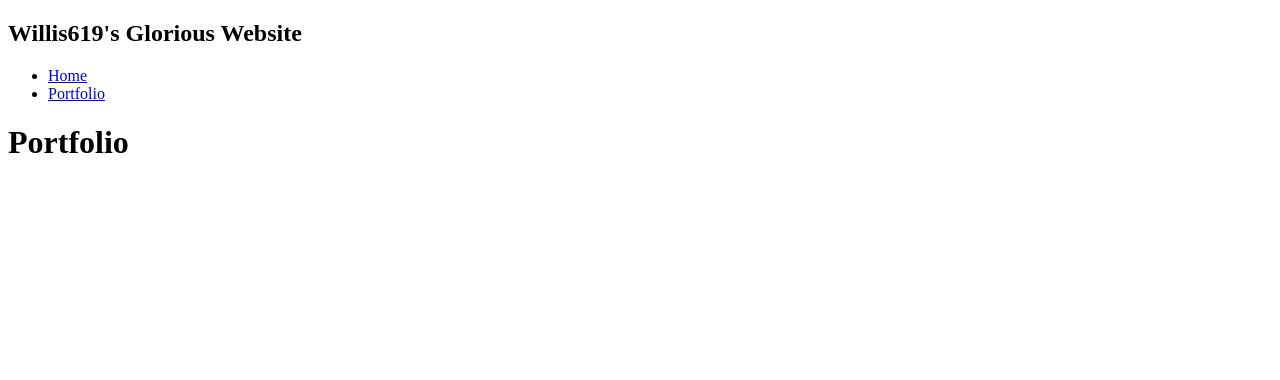
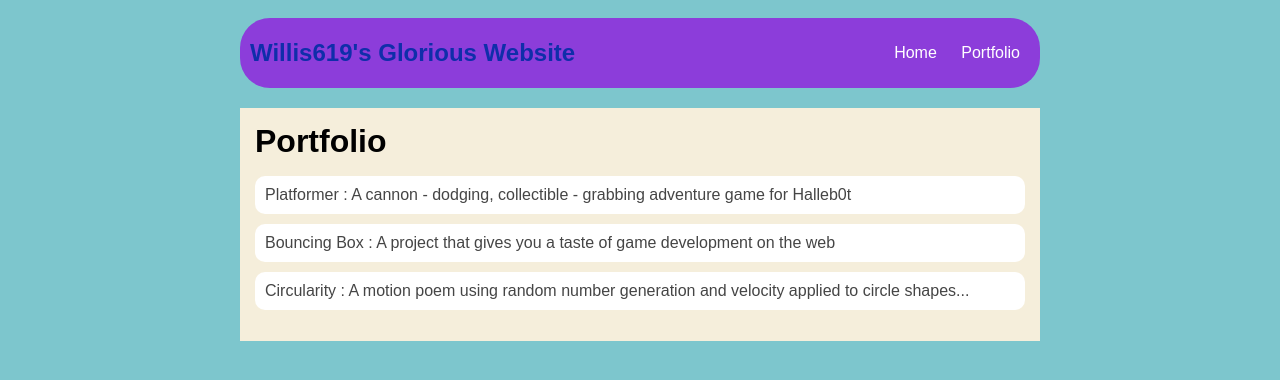
Before and after one commit to Willis619/willis619.github.io, a plain HTML site: page portfolio.html in a window 1280 px wide. Drawn offline with Linux system fonts and the light colour scheme.

Commit message:
add portfolio.html file

```diff
--- a/portfolio.html
+++ b/portfolio.html
@@ -2,6 +2,8 @@
 <html>
     <head>
         <title>Willis619's Website</title>
+        <link rel="stylesheet"
+        href="style.css"
     </head>
 
     <body>
@@ -21,7 +23,9 @@
             <div class="content">
                 <h1>Portfolio</h1>
                 <ul id="portfolio">
-
+                  <li><a href="projects/platformer/">Platformer : A cannon - dodging, collectible - grabbing adventure game for Halleb0t</a></li>
+                  <li><a href="projects/bouncing-box/">Bouncing Box : A project that gives you a taste of game development on the web </a></li>
+                  <li><a href="projects/circularity/">Circularity : A motion poem using random number generation and velocity applied to circle shapes...</a></li>
                 </ul>
             </div>
         </main>
--- a/style.css
+++ b/style.css
@@ -16,6 +16,7 @@ nav {
    margin-bottom: 20px;
     display: flex;
     padding: 10px;
+    border-radius: 30px;
 }
 h1 {
     display: flex;
@@ -23,6 +24,7 @@ h1 {
     color: rgb(15, 46, 170);
     flex: 1;
     margin: 0;
+    border-radius: 30px;
 }
 #nav-ul {
     list-style-image: none;
@@ -61,3 +63,28 @@ main {
 h2, h3 {
     margin: 0px;
 }
+         /* portfolio styles */
+         .content h1 {
+            color: black;
+        }
+
+        #portfolio {
+            list-style-type: none;
+            padding-left: 0;
+        }
+
+        #portfolio li {
+            background: #fff;
+            padding: 10px;
+            border-radius: 10px;
+            margin-bottom: 10px;
+        }
+
+        #portfolio li:hover {
+            background: #eee;
+        }
+
+        #portfolio a {
+            text-decoration: none;
+            color: #454545;
+        }
```
